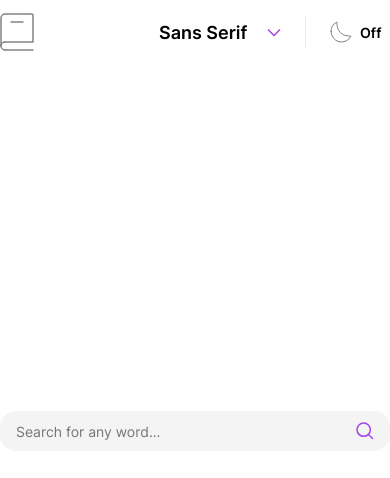
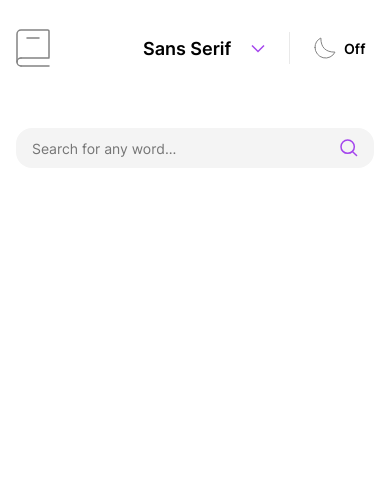
Before and after one commit to PellyDev/dict-repo, a React (Vite) app: page / in a window 390 px wide. Shown: the top 478 px of the page. Built offline with nearby package versions, Linux system fonts and the light colour scheme.

Commit message:
layout fixed + media queries for mobile

```diff
--- a/index.html
+++ b/index.html
@@ -3,8 +3,9 @@
     <head>
         <meta charset="UTF-8" />
         <meta name="viewport" content="width=device-width, initial-scale=1.0" />
+        <link rel="icon" href="/favicon.png" />
         <link rel="stylesheet" href="src/style.css" />
-        <title>Dictionary Web App</title>
+        <title>dict</title>
     </head>
     <body>
         <div id="root"></div>
--- a/src/style.css
+++ b/src/style.css
@@ -113,8 +113,10 @@ body {
     font-family: var(--ff-sans-serif);
     background-color: var(--color-bg);
     color: var(--color-primary);
+    width: 100vw;
     max-width: 800px;
     margin: 0 auto;
+    padding: 1rem;
     font-size: var(--fs-body-m);
     transition: background-color 400ms ease-in-out;
 }
@@ -132,6 +134,7 @@ h3 {
 }
 
 h4 {
+    display: none;
     color: var(--color-primary-light);
     font-size: var(--fs-body-s);
 }
@@ -268,7 +271,8 @@ hr {
 
 .searchbar {
     position: relative;
-    margin: auto 0;
+    margin-top: 2rem;
+    margin-bottom: 1rem;
 }
 
 .searchbar input {
@@ -325,7 +329,7 @@ hr {
 /* main */
 .main {
     width: 90%;
-    margin-left: 60px;
+    margin-left: 0px;
     padding-bottom: 1.5rem;
 }
 /* main head */
@@ -357,6 +361,11 @@ hr {
     overflow: hidden;
     cursor: pointer;
     transition: background-color 400ms ease-in-out;
+}
+
+.play-button svg {
+    width: 50px;
+    height: 50px;
 }
 
 .play-button svg g:not(.disabled):hover {
@@ -398,6 +407,10 @@ hr {
     margin: 2rem 0;
 }
 
+.synonyms-container h3 {
+    margin-bottom: 0;
+}
+
 .synonyms {
     display: flex;
     align-items: center;
@@ -427,3 +440,25 @@ hr {
 .main-footer a {
     color: var(--color-primary-light);
 }
+
+@media screen and (min-width: 800px) {
+    .main {
+        margin-left: 60px;
+    }
+}
+
+@media screen and (min-width: 376px) {
+    .play-button svg {
+        width: 75px;
+        height: 75px;
+    }
+
+    .searchbar {
+        margin-top: 3rem;
+        margin-bottom: 2rem;
+    }
+
+    h4 {
+        display: inline;
+    }
+}
```
Also changed, not shown: public/favicon.png (added).
